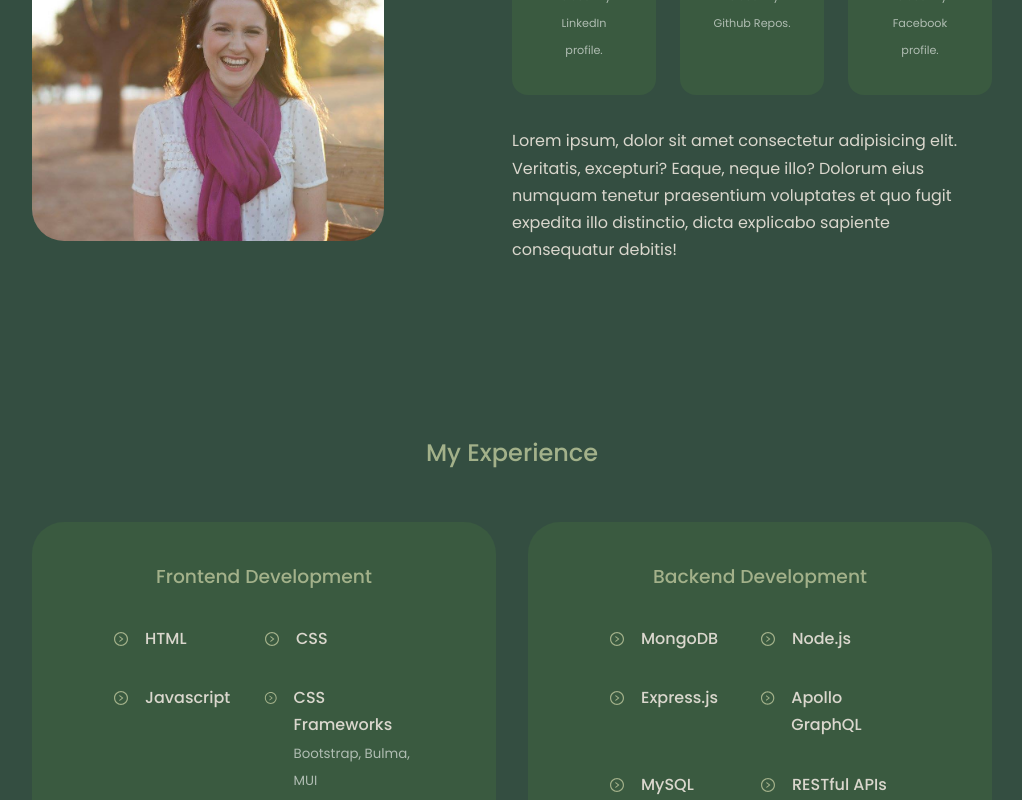
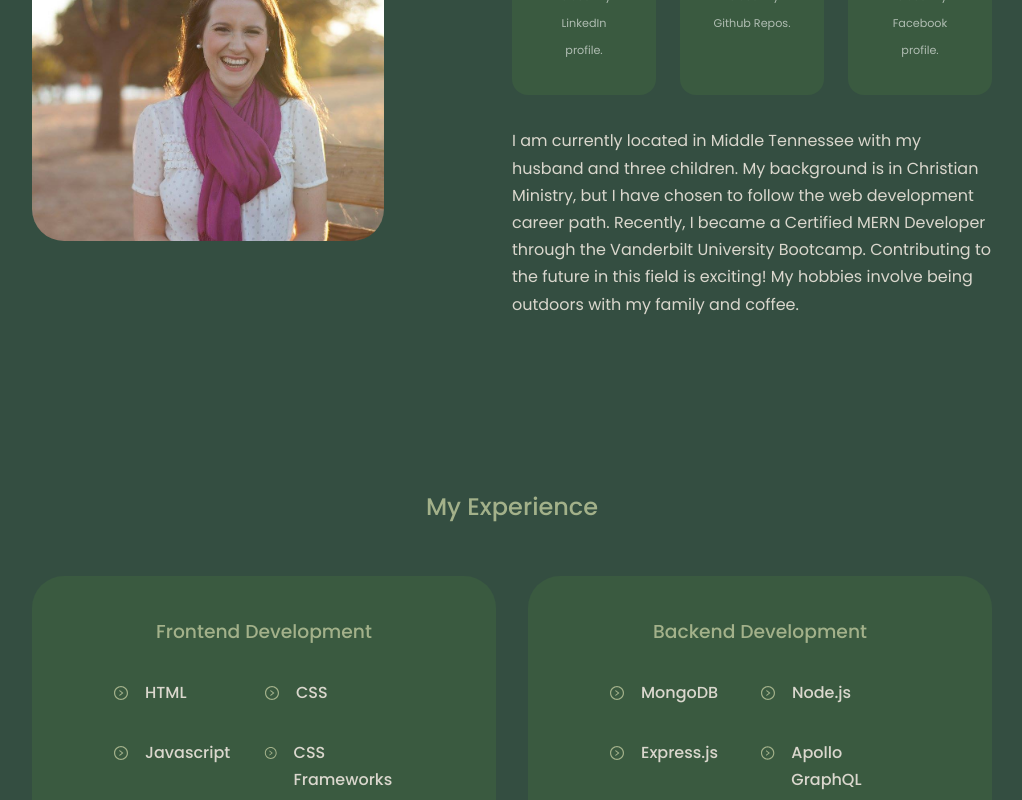
Before and after one commit to leah-choco/Portfolio, a React (Create React App) app: page / in a window 1280 px wide. Shown: the part 1160-1960 px from the top of the page, without its empty margins (128-1150 px from the left). Built offline with nearby package versions, Linux system fonts and the light colour scheme.

Commit message:
Added Seth's reference, writing my bio

```diff
--- a/src/components/About/About.jsx
+++ b/src/components/About/About.jsx
@@ -39,9 +39,11 @@ const About = () => {
             <small>Click the icon to see my Facebook profile.</small>
           </article>
         </div>
-        <p>Lorem ipsum, dolor sit amet consectetur adipisicing elit. Veritatis, excepturi?
-        Eaque, neque illo? Dolorum eius numquam tenetur praesentium voluptates et quo fugit expedita illo distinctio,
-        dicta explicabo sapiente consequatur debitis!
+        <p>I am currently located in Middle Tennessee with my husband and three children.
+          My background is in Christian Ministry, but I have chosen to follow the web development
+          career path. Recently, I became a Certified MERN Developer through the Vanderbilt University Bootcamp.
+         Contributing to the future in this field is exciting! My hobbies involve being outdoors with my family and
+          coffee.
       </p>
     </div>
     </div>
--- a/src/components/References/References.jsx
+++ b/src/components/References/References.jsx
@@ -18,14 +18,14 @@ import Amy from '../../assets/Amy Portfolio Avatar.jpeg';
 
 const data = [
   {
+    avatar: Seth,
+    name:'Seth Gunnells',
+    reference:'I have had insight into Leah learning as she has entered the world of software and she has shown tremendous aptitude in how quickly she has learned. She is driven by curiosity and a skillful learner. She seeks answers for herself whenever she can, but does not hesitate to ask for help when it is needed. If that is not enough, she is kind, empathetic, intelligent, and honest. I cannot recommend her highly enough!'
+  },
+  {
     avatar: Tierney,
     name: 'Tierney Allen',
     reference: 'Leah has been a valuable asset to our Full Stack Coding Bootcamp. Her focus and attention to detail has allowed her to progress in each new topic. She shows a constant ability to take in new information and present it back to us with clarity. Her assistance in both group projects and individual day to day learning is something I am grateful to have had from the get go.'
-  },
-  {
-    avatar: Seth,
-    name:'Seth Gunnells',
-    reference:'Lorem ipsum dolor sit amet consectetur adipisicing elit.'
   },
   {
     avatar: Amy,
```
